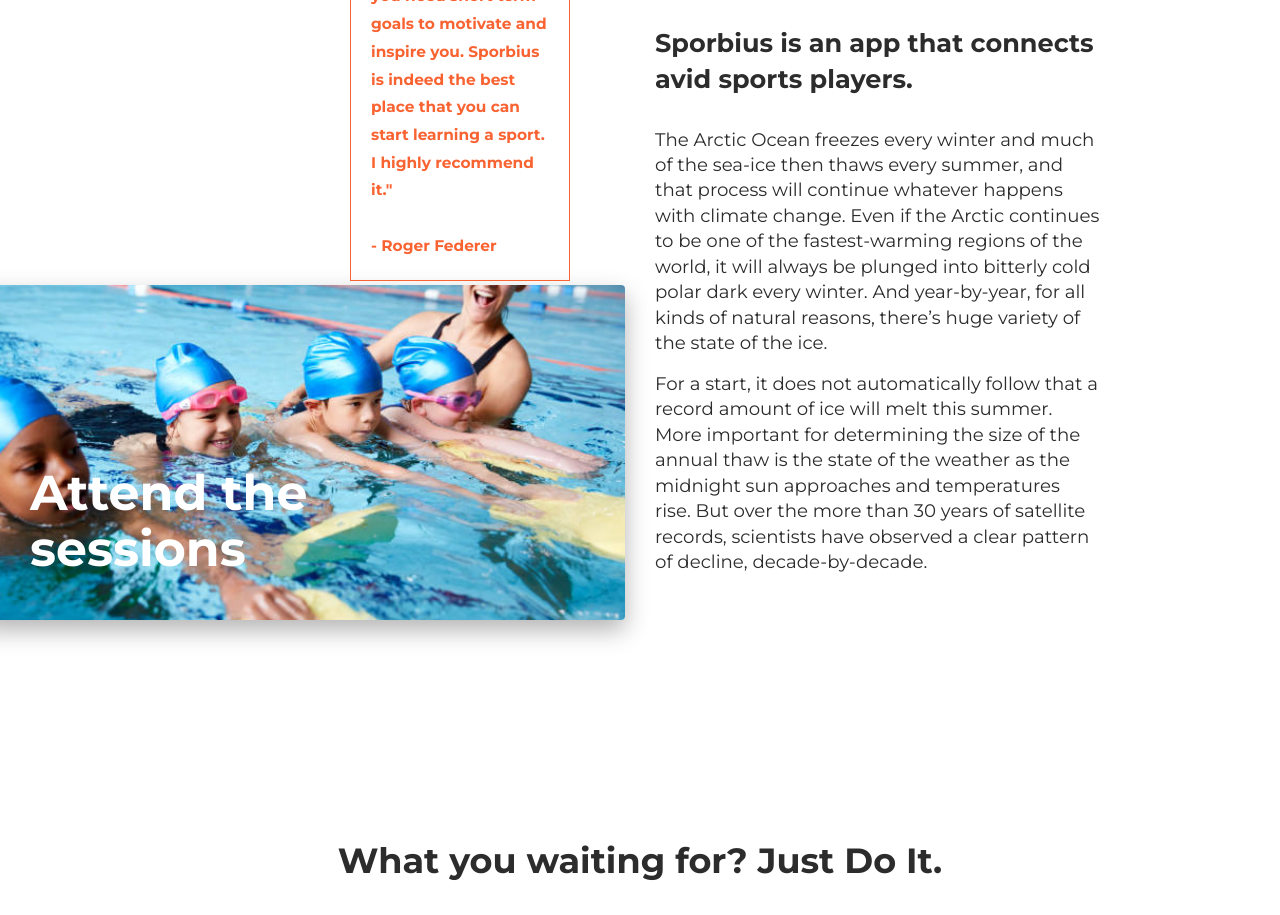
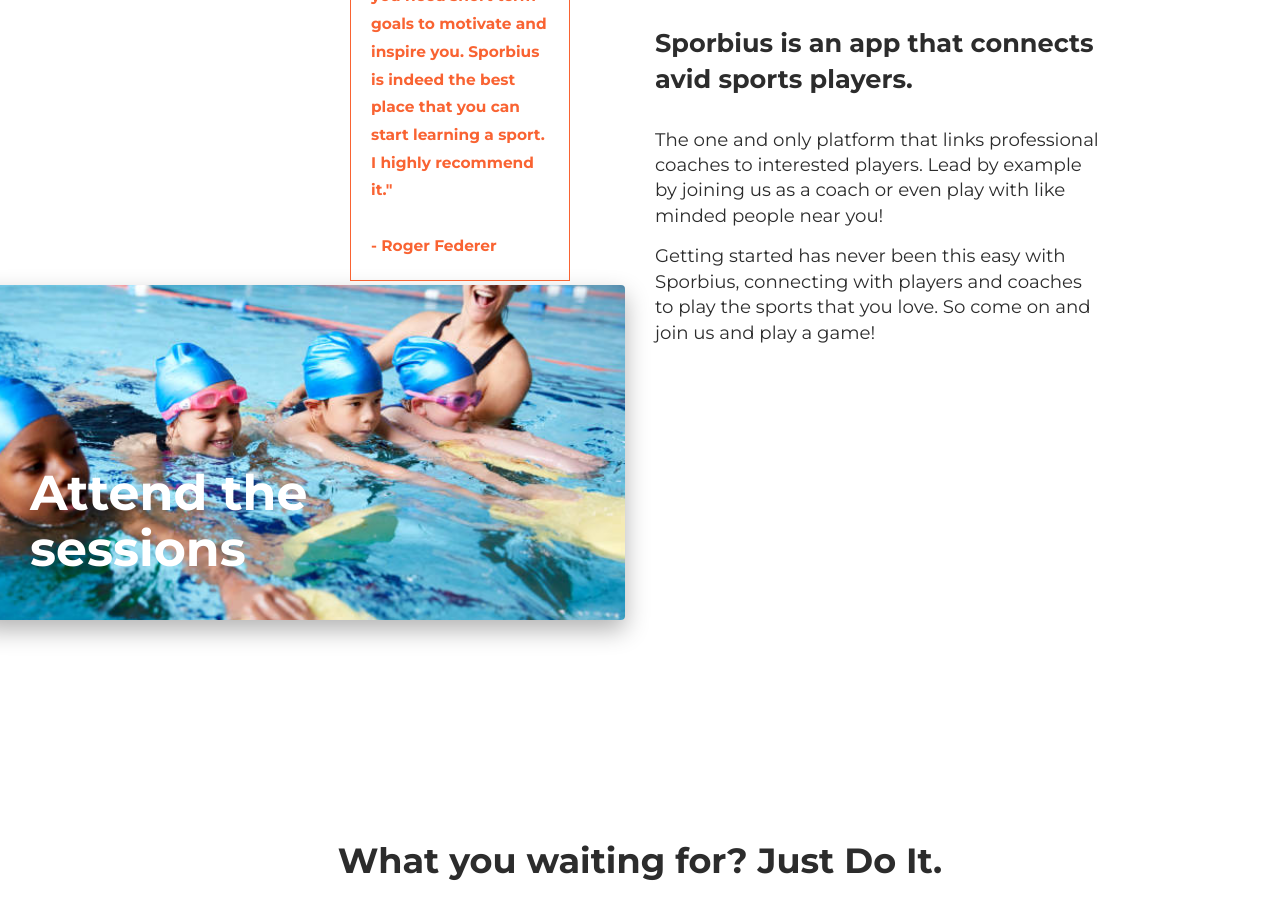
Before and after one commit to ReginaGitHub/Sporbius2, a Vue app: page /login in a window 1280 px wide. Shown: the part 1600-2515 px from the top of the page. Built offline with nearby package versions, Linux system fonts and the light colour scheme; no server answers.

Commit message:
Edited the paragraph from landing page

```diff
--- a/src/firebase/firebaseInit.js
+++ b/src/firebase/firebaseInit.js
@@ -1,5 +1,11 @@
 import firebase from "firebase/compat/app";
 import 'firebase/compat/firestore';
+import {initializeApp} from "firebase/app";
+
+import {
+    getAuth, createUserWithEmailAndPassword, signOut, signInWithEmailAndPassword,
+    onAuthStateChanged,sendPasswordResetEmail
+} from "firebase/auth";
 
 const firebaseConfig = {
   apiKey: "AIzaSyCaMNYpZsSjWvO5fgeNezjvVOdKkx3S0DI",
@@ -16,3 +22,16 @@ const timestamp = firebase.firestore.FieldValue.serverTimestamp;
 
 export {timestamp};
 export default firebaseApp.firestore();
+
+const auth = getAuth();
+var uid = null;
+onAuthStateChanged(auth, (user) => {
+    if (user != null) {
+        uid = user.uid;
+        console.log(user.uid)
+    }
+    else {
+      uid = null;
+    }
+
+})
--- a/src/pages/Landing.vue
+++ b/src/pages/Landing.vue
@@ -70,21 +70,12 @@
                 Sporbius is an app that connects avid sports players.
               </h3>
               <h5>
-                The Arctic Ocean freezes every winter and much of the sea-ice
-                then thaws every summer, and that process will continue whatever
-                happens with climate change. Even if the Arctic continues to be
-                one of the fastest-warming regions of the world, it will always
-                be plunged into bitterly cold polar dark every winter. And
-                year-by-year, for all kinds of natural reasons, there’s huge
-                variety of the state of the ice.
+                The one and only platform that links professional coaches to interested players.
+                Lead by example by joining us as a coach or even play with like minded people near you!
               </h5>
               <h5>
-                For a start, it does not automatically follow that a record
-                amount of ice will melt this summer. More important for
-                determining the size of the annual thaw is the state of the
-                weather as the midnight sun approaches and temperatures rise.
-                But over the more than 30 years of satellite records, scientists
-                have observed a clear pattern of decline, decade-by-decade.
+                Getting started has never been this easy with Sporbius, connecting with players and coaches
+                to play the sports that you love. So come on and join us and play a game!
               </h5>
             </div>
           </div>
```
